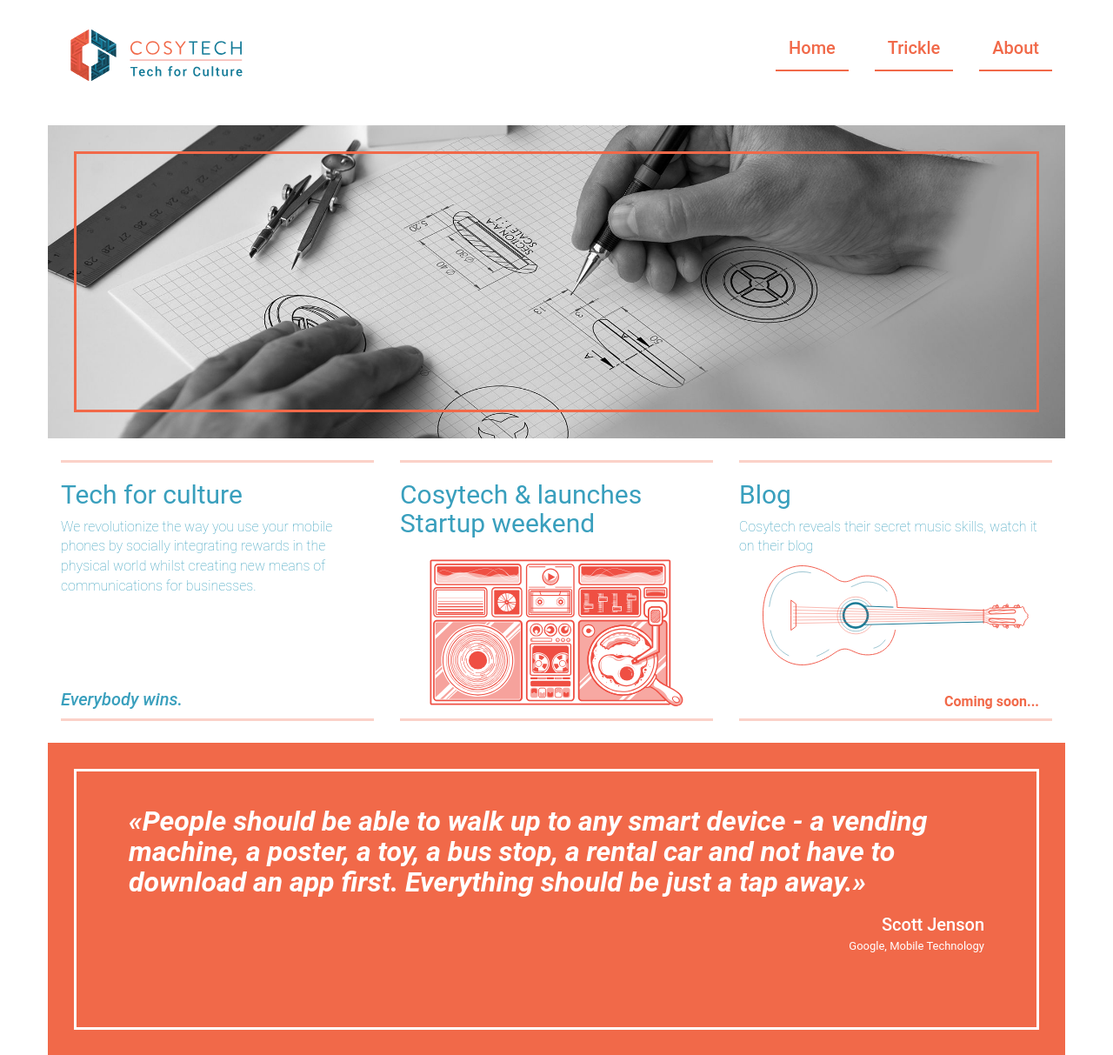
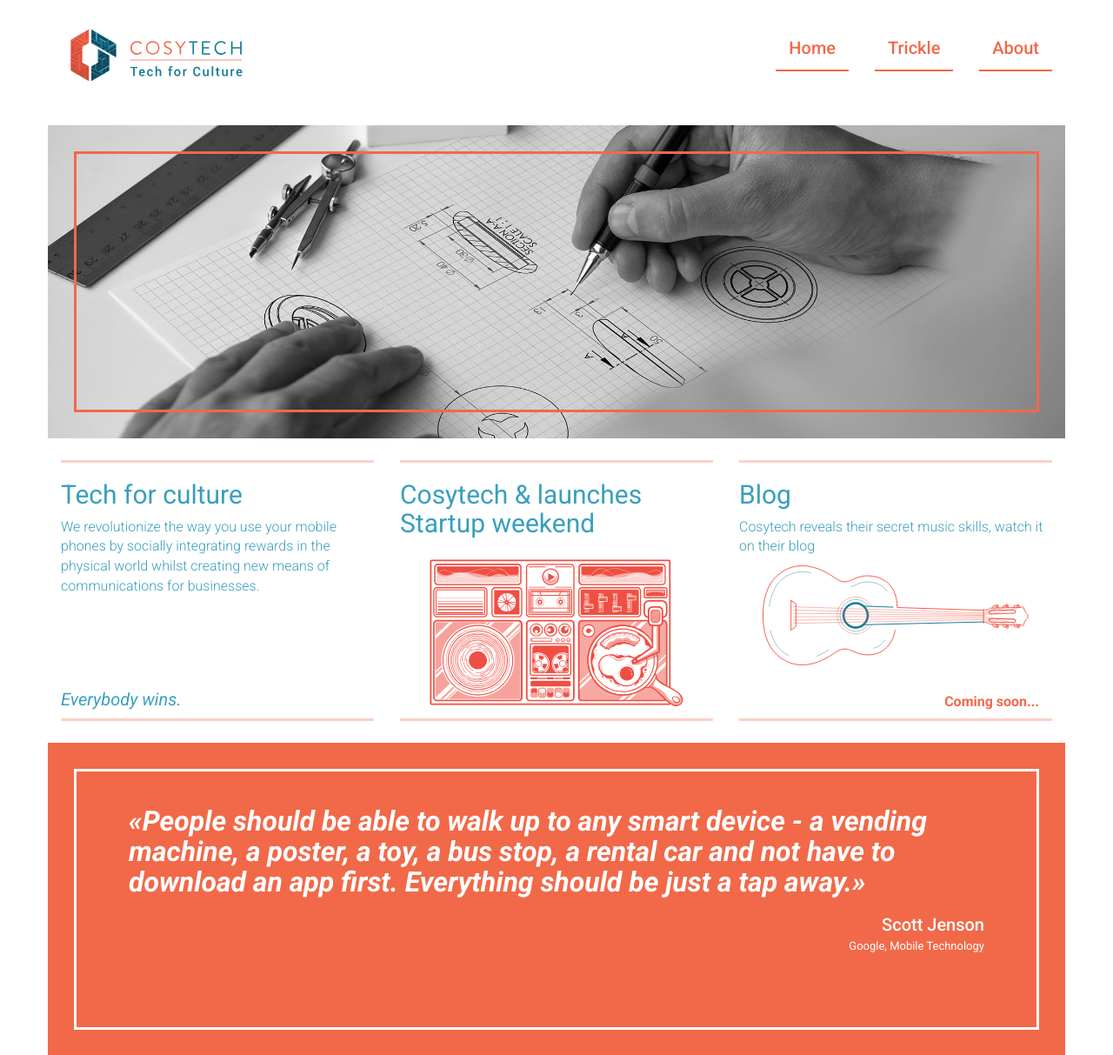
Before and after one commit to rix1/cosytech-website, a Django app: page / in a window 1280 px wide. Shown: the top 1213 px of the page at 87% size. Run offline with Django 3.2, Linux system fonts and the light colour scheme; some libraries are stand-ins or nearby versions.

Commit message:
Added Roboto font from Google fonts API.

```diff
--- a/website/static/landing/index.css
+++ b/website/static/landing/index.css
@@ -24,7 +24,9 @@ html {
 body {
   font-family: "Roboto", sans-serif;
   font-style: normal;
-  font-weight: 200;
+  font-weight: 300;
+
+
   color: #399fbd;
   font-size: 20px;
   -webkit-font-smoothing: antialiased;
@@ -131,7 +133,7 @@ h2 {
   right: 0;
   padding-right: 30px;
   color: #f16949;
-  font-weight: 600;
+  font-weight: 700;
   font-size: 16px;
 }
 .read-more :hover {
@@ -146,7 +148,7 @@ h2 {
   margin-right: 60px;
   margin-top: 40px;
   font-size: 4vmin;
-  font-weight: 600;
+  font-weight: 700;
   font-style: italic;
 }
 .quote-section .author {
--- a/website/static/landing/index.less
+++ b/website/static/landing/index.less
@@ -15,6 +15,7 @@ body {
   font-family: "Roboto",sans-serif;
   font-style: normal;
   font-weight: 200;
+
 
   color: @cosy-blue;
 
@@ -121,13 +122,13 @@ a:visited{
 }
 
 p > em{
-  font-weight: 500;
+  .text-medium;
   font-size: 20px;
 }
 
 h2{
   color: @cosy-blue;
-  font-weight: 400;
+  .text-normal;
 }
 
 .pull-down{
@@ -184,7 +185,7 @@ h2{
     h2{
       font-size: 20px;
       color: inherit;
-      font-weight: 500;
+      .text-medium;
 
 
       small{
--- a/website/templates/_base_css.html
+++ b/website/templates/_base_css.html
@@ -4,3 +4,4 @@
 {#<link rel="stylesheet" href="{% static "/bower_components/bootstrap/less/bootstrap.css"%}" type="text/css" />#}
 <link rel="stylesheet" href="{% static "bower_components/animate.css/animate.min.css" %}" type="text/css" />
 <link rel="stylesheet" href="{% static "landing/index.css" %}" type="text/css" />
+<link href='http://fonts.googleapis.com/css?family=Roboto:500,400italic,700italic,300,700,400' rel='stylesheet' type='text/css'>
```
